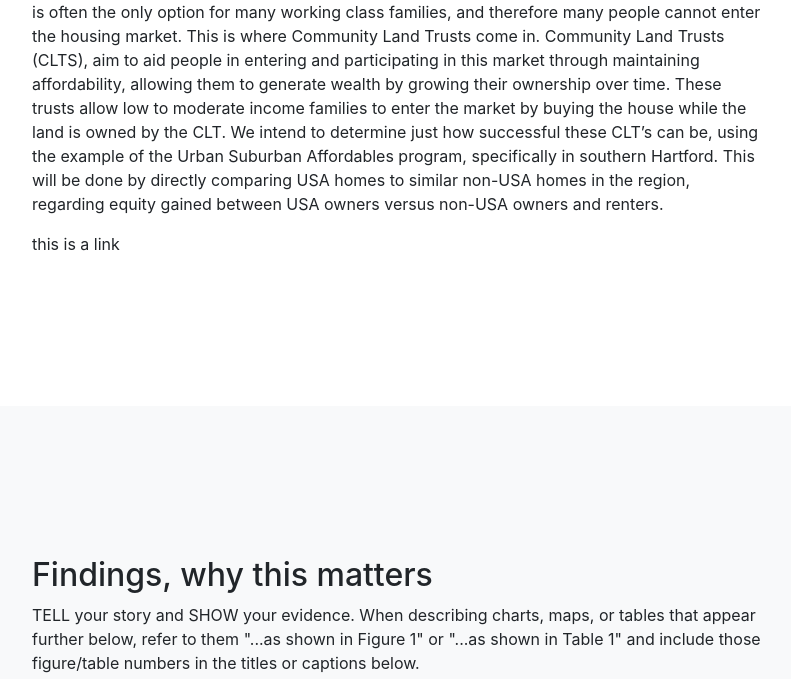
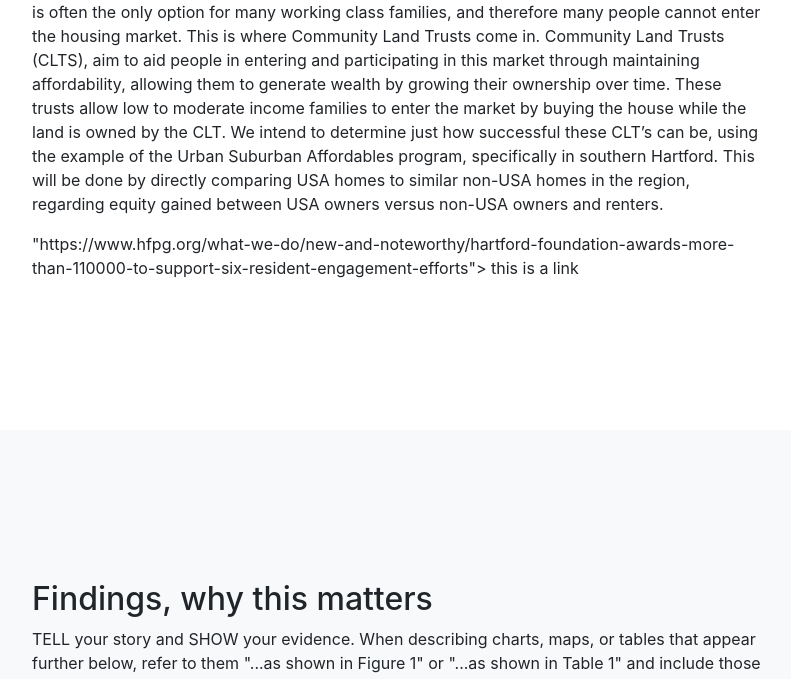
Before and after one commit to priyamester/practice-story-, a plain HTML site: page index.html in a window 1280 px wide. Shown: the part 994-1673 px from the top of the page, without its empty margins (243-1034 px from the left). Drawn offline with nearby package versions, Linux system fonts and the light colour scheme.

Commit message:
Update index.html

```diff
--- a/index.html
+++ b/index.html
@@ -73,7 +73,7 @@ The American dream rests on the idea that low income and working class families
 Let's travel back to the year 1995 to compare two working-class families in Hartford. One family rents a two-bedroom apartment that initially costs $X per month but increases with inflation. A second family buys a home and makes mortgage payments that remain stable at $Y per month. Fast-forward 30 years later to 2025 and the homeowner has created wealth due to the equity in their home and also from tax benefits that they accrued due to mortgage deductions.
 Rental tenants don’t benefit from the increase in the market value of properties, as their payments do not provide them any ownership of the house. However, renting is often the only option for many working class families, and therefore many people cannot enter the housing market. This is where Community Land Trusts come in. Community Land Trusts (CLTS), aim to aid people in entering and participating in this market through maintaining affordability, allowing them to generate wealth by growing their ownership over time. These trusts allow low to moderate income families to enter the market by buying the house while the land is owned by the CLT.
 We intend to determine just how successful these CLT’s can be, using the example of the Urban Suburban Affordables program, specifically in southern Hartford. This will be done by directly comparing USA homes to similar non-USA homes in the region, regarding equity gained between USA owners versus non-USA owners and renters.</p>
-          <a herf="https://www.hfpg.org/what-we-do/new-and-noteworthy/hartford-foundation-awards-more-than-110000-to-support-six-resident-engagement-efforts"> this is a link</a>
+          <a>"https://www.hfpg.org/what-we-do/new-and-noteworthy/hartford-foundation-awards-more-than-110000-to-support-six-resident-engagement-efforts"> this is a link</a>
 
         </div>
       </div>
```
